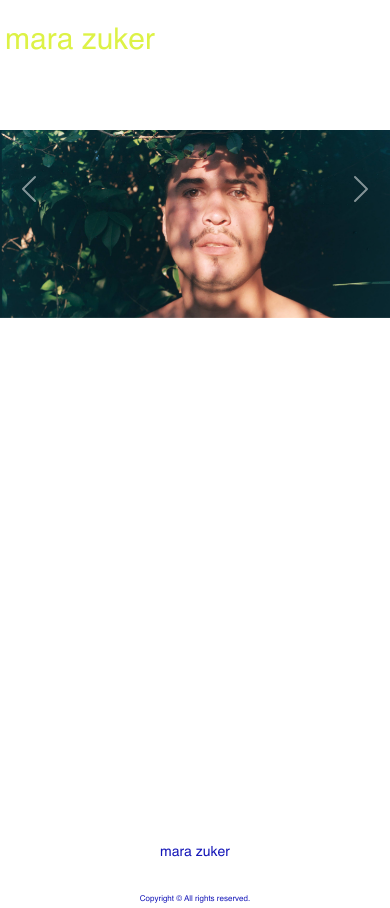
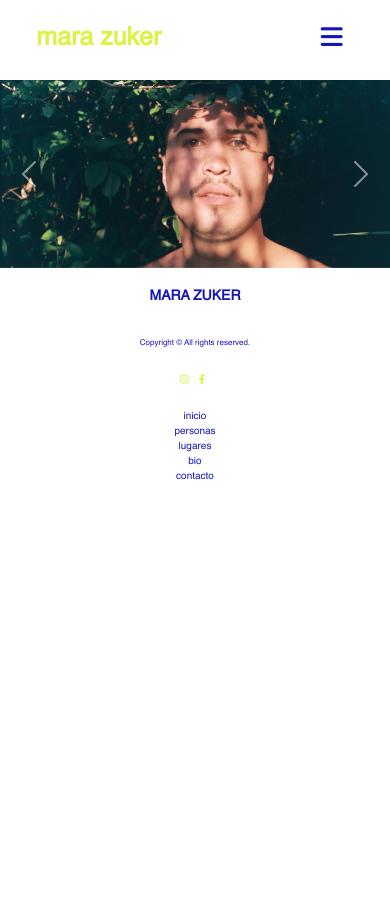
Before and after one commit to TamiZukierman/MaraZukerFoto, a website: page index.html in a window 390 px wide. Shown: the top 908 px of the page. After the commit the page ends 844 px from the top, so only its background shows below. Drawn offline with nearby package versions, Linux system fonts and the light colour scheme.

Commit message:
Responsive

```diff
--- a/index.html
+++ b/index.html
@@ -14,7 +14,13 @@
             <!--MENU NAV-->
             <nav id="navBar">
                 <article class="LogoHeader">
-                    <h4><a href="#">mara zuker</a></h4> <br>
+                    <h4><a href="#">mara zuker</a></h4>
+                </article>
+                <input type="checkbox" id="check">
+                <article class="barras">
+                <label for="check" class="checktn">
+                    <i class="fas fa-bars"></i>
+                </label>
                 </article>
                 <article class="MenuNav">
                     <ul>
@@ -25,6 +31,7 @@
                         <li><a href="pages/contacto.html">contacto</a></li>
                     </ul>
                 </article>
+
             </nav>
         </header>
         <!--CONTENIDO DEL SITIO-->
@@ -59,7 +66,7 @@
         <footer id="footer">
             <!--CAJA#1 LOGONOMBRE-->
             <article class="footerLogonombre">
-                <h4>mara zuker</h4> <br>
+                <h4>MARA ZUKER</h4> <br>
                 <p> Copyright © All rights reserved.</p>
             </article>
 
```
Also changed, not shown: package.json (added, +11 -0 lines), CSS/style.css, sass/style.scss (added).
